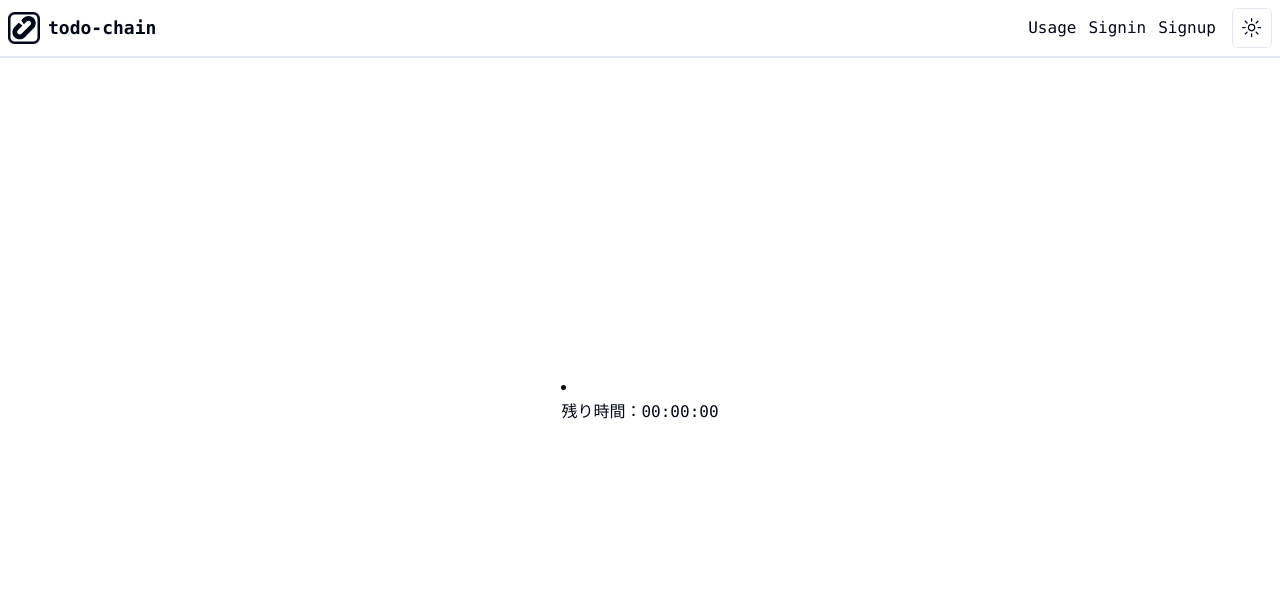
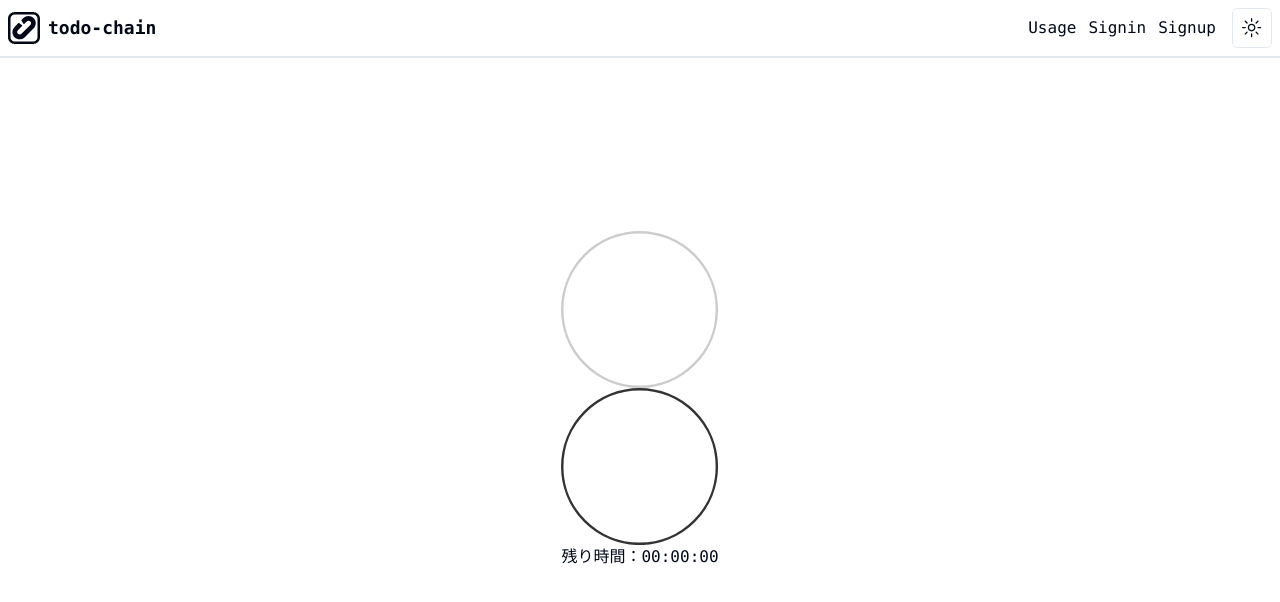
Before and after one commit to snd-primary/todoapp-serveraction, a Next.js app: page /doing in a window 1280 px wide. Shown: the top 602 px of the page. Built offline with nearby package versions, Linux system fonts and the light colour scheme.

Commit message:
プログレスサークルのsvgを追加

```diff
--- a/src/app/doing/page.tsx
+++ b/src/app/doing/page.tsx
@@ -2,14 +2,33 @@
 import CountDown from "@/components/CountDown";
 import { useTodo } from "@/context/TodoProvider";
 import { totalSeconds } from "@/lib/totalSeconds";
+import { useEffect, useRef } from "react";
 
 const TodoItem: React.FC = () => {
   const [todo] = useTodo();
   const TOTAL_SECONDS = totalSeconds(todo);
+
+  const pathRef = useRef();
   return (
     <>
       <div>
-        <li>{todo?.title}</li>
+        <h2 className="text-4xl font-bold">{todo?.title}</h2>
+        <svg viewBox="0 0 128 128" xmlns="http://www.w3.org/2000/svg">
+          <path
+            d="M64 1 A63 63 0 1 1 64 127 A63 63 0 1 1 64 1"
+            stroke="#ccc"
+            stroke-width="2"
+            fill="none"
+          />
+        </svg>
+        <svg viewBox="0 0 128 128" xmlns="http://www.w3.org/2000/svg">
+          <path
+            d="M64 1 A63 63 0 1 1 64 127 A63 63 0 1 1 64 1"
+            stroke="#333"
+            stroke-width="2"
+            fill="none"
+          />
+        </svg>
         <CountDown initialCount={TOTAL_SECONDS} />
       </div>
     </>
--- a/src/app/page.tsx
+++ b/src/app/page.tsx
@@ -32,7 +32,6 @@ import {
 import { ClockIcon, CheckboxIcon } from "@radix-ui/react-icons";
 import { useTodo } from "@/context/TodoProvider";
 import { useRouter } from "next/navigation";
-import { totalSeconds } from "@/lib/totalSeconds";
 
 const TodoForm: React.FC = () => {
   const router = useRouter();
--- a/types/schema.ts
+++ b/types/schema.ts
@@ -22,7 +22,7 @@ export const todoFormSchema = z
     if (TOTAL_SECONDS < 10) {
       ctx.addIssue({
         code: z.ZodIssueCode.too_small,
-        minimum: 5,
+        minimum: 10,
         type: "number",
         inclusive: true,
         message: "合計が10秒以下のタスクは登録できません",
```
